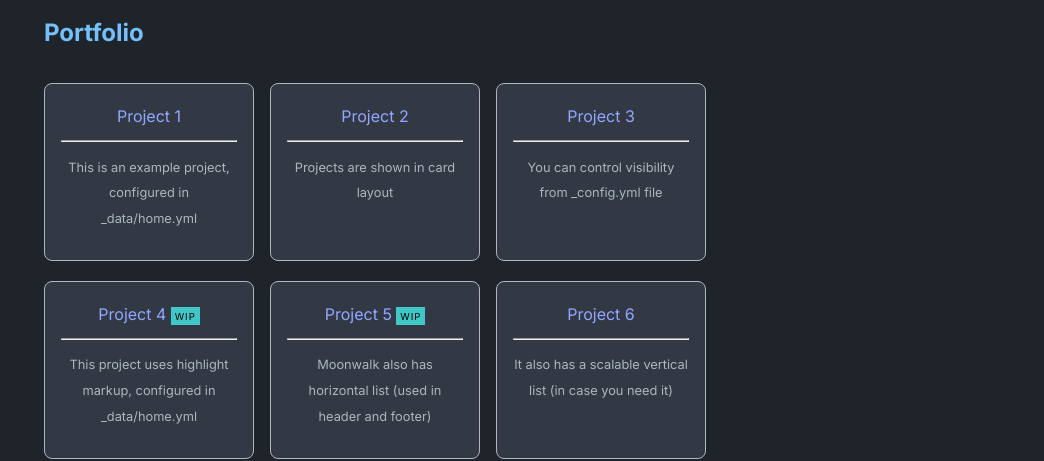
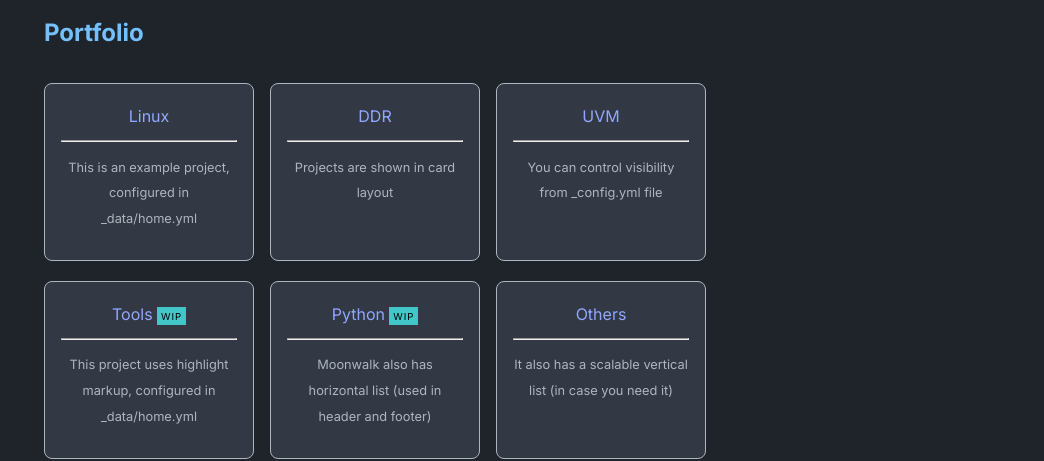
Before and after one commit to c0ralline/test.github.io, a Jekyll site: the page built from index.md, in a window 1280 px wide. Shown: the part 356-817 px from the top of the page, without its empty margins (236-1280 px from the left). Built offline with Jekyll 4.4.1, drawn with Linux system fonts in a browser that asks for light colours.

Commit message:
Update home.yml

```diff
--- a/_data/home.yml
+++ b/_data/home.yml
@@ -9,29 +9,29 @@ navbar_entries:
     url: https://www.abhinav.co
 
 project_entries:
-  - title: Project 1
+  - title: Linux
     url: overview-post
     desc: This is an example project, configured in _data/home.yml
 
-  - title: Project 2
+  - title: DDR
     url: overview-post
     desc: Projects are shown in card layout
 
-  - title: Project 3
+  - title: UVM
     url: overview-post
     desc: You can control visibility from _config.yml file
 
-  - title: Project 4
+  - title: Tools
     url: overview-post
     desc: This project uses highlight markup, configured in _data/home.yml
     highlight: WIP
 
-  - title: Project 5
+  - title: Python
     url: overview-post
     desc: Moonwalk also has horizontal list (used in header and footer)
     highlight: WIP
 
-  - title: Project 6
+  - title: Others
     url: overview-post
     desc: It also has a scalable vertical list (in case you need it)
 
```
